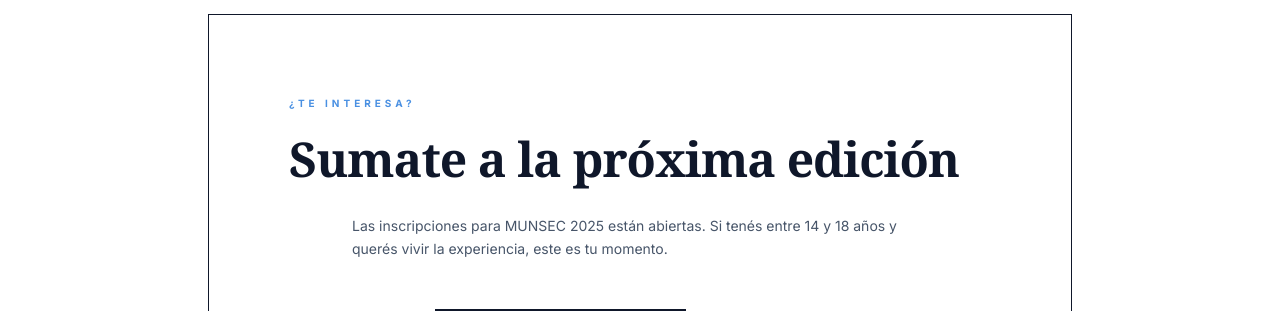
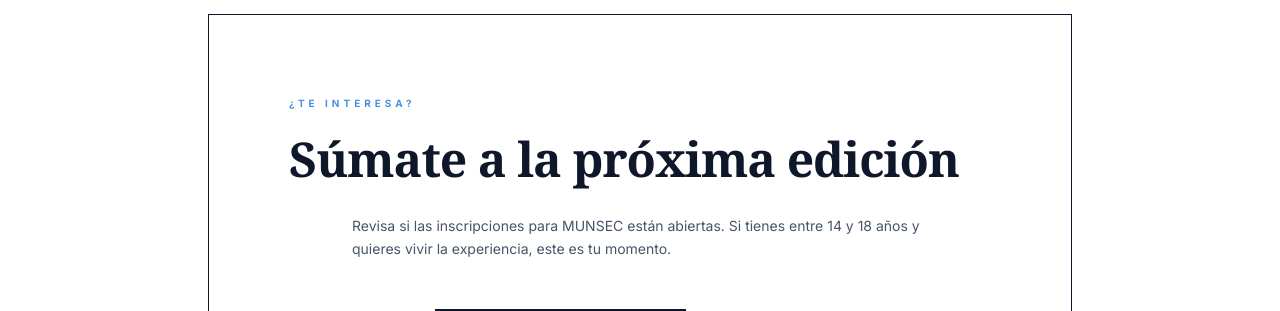
Before and after one commit to revista1919/munsec, a Next.js app: page / in a window 1280 px wide. Shown: the part 2380-2691 px from the top of the page. Built offline with nearby package versions, Linux system fonts and the light colour scheme.

Commit message:
intentemos

```diff
--- a/app/page.js
+++ b/app/page.js
@@ -207,10 +207,10 @@ export default function Home() {
                 ¿Te interesa?
               </span>
               <h2 className="font-serif text-3xl md:text-4xl lg:text-5xl text-slate-900 mb-6 md:mb-8">
-                Sumate a la próxima edición
+                Súmate a la próxima edición
               </h2>
               <p className="text-slate-600 mb-8 md:mb-12 max-w-xl mx-auto text-sm leading-relaxed px-4 md:px-0">
-                Las inscripciones para MUNSEC 2025 están abiertas. Si tenés entre 14 y 18 años y querés vivir la experiencia, este es tu momento.
+                Revisa si las inscripciones para MUNSEC están abiertas. Si tienes entre 14 y 18 años y quieres vivir la experiencia, este es tu momento.
               </p>
               <div className="flex flex-col md:flex-row gap-4 md:gap-8 justify-center items-stretch md:items-center px-4 md:px-0">
                 <Link href="/register" className="bg-slate-900 text-white px-8 md:px-12 py-4 text-[10px] uppercase tracking-[0.3em] font-bold hover:bg-slate-800 transition-all w-full md:w-auto text-center">
```
